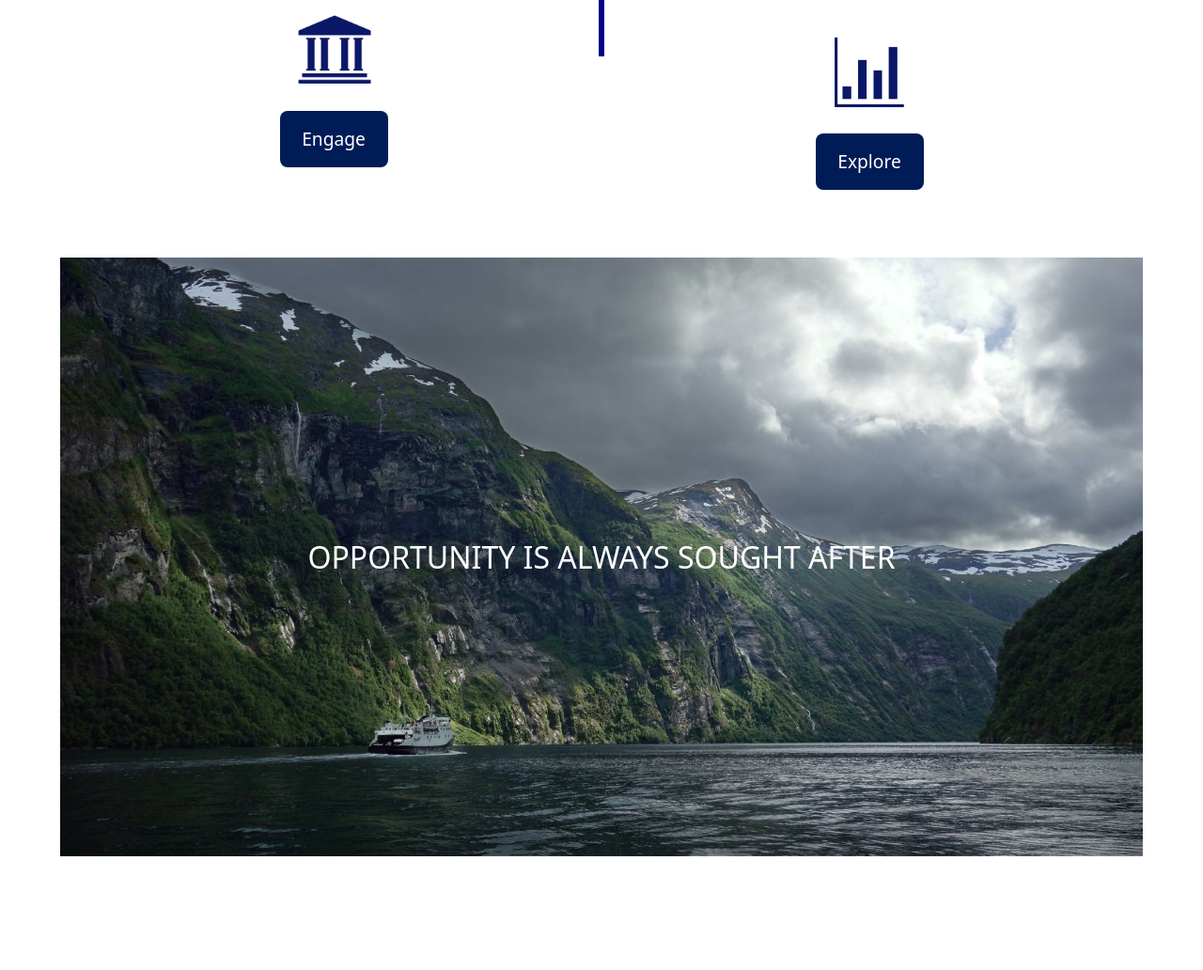
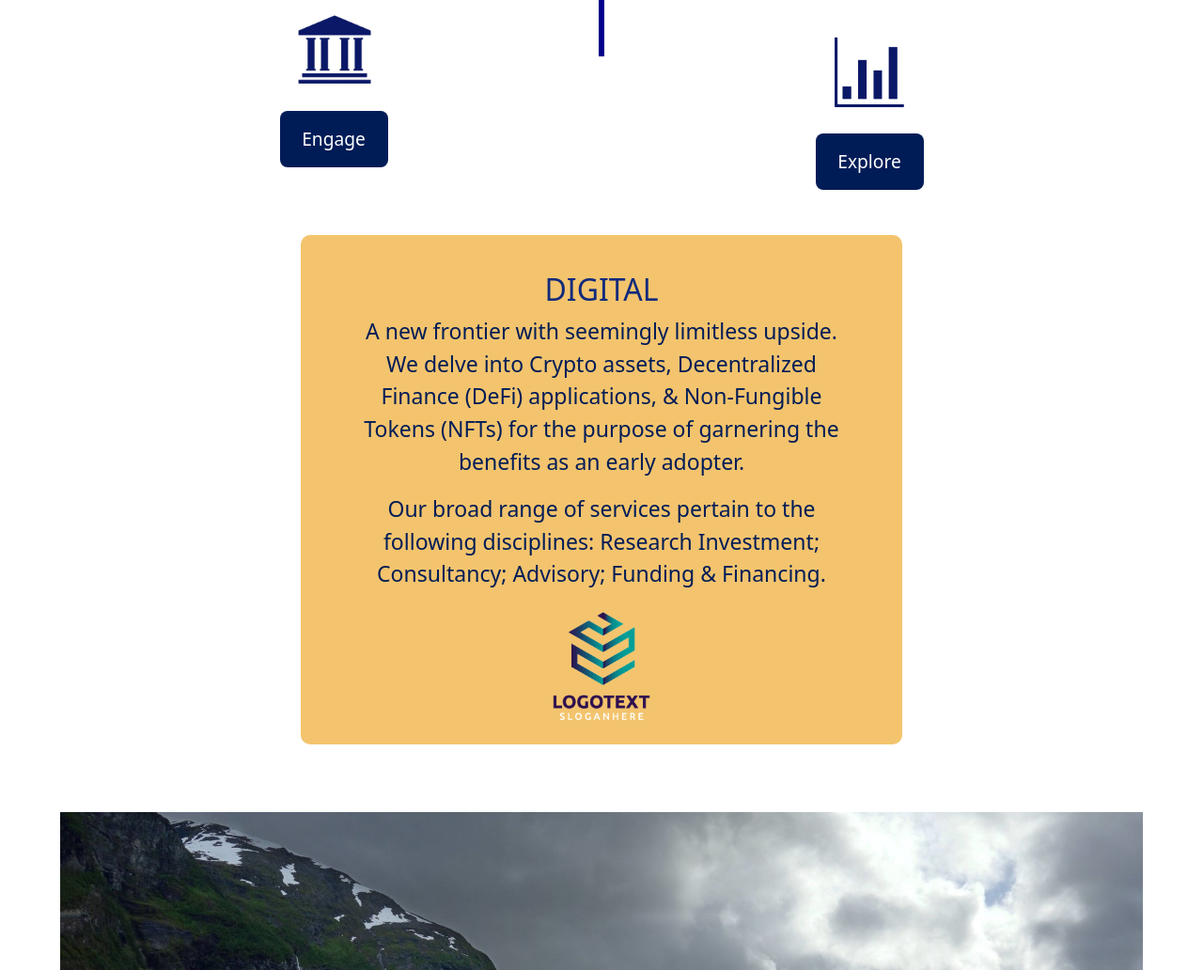
Before and after one commit to John-HAJJAR/capb, a PHP site: page / in a window 1280 px wide; the page is wider, and only the part inside the window is pictured. Shown: the part 2659-3691 px from the top of that part at 94% size. Run offline with PHP 8.4, Linux system fonts and the light colour scheme; some libraries are stand-ins or nearby versions.

Commit message:
new div done

```diff
--- a/index.php
+++ b/index.php
@@ -104,6 +104,33 @@
       </div>
     </div>
   </section>
+
+  <br><br>
+  <section>
+  <div class="container-newdiv">
+    <div class="s5-newdiv">
+        <h2 class="h2-newdiv" align="center">DIGITAL</h2>
+        <p align="center">
+        A new frontier with seemingly limitless upside.
+        We delve into Crypto assets, Decentralized
+        Finance (DeFi) applications, & Non-Fungible
+        Tokens (NFTs) for the purpose of garnering the
+        benefits as an early adopter.
+        </p>
+        <p align="center">
+        Our broad range of services pertain to the
+        following disciplines: Research Investment;
+        Consultancy; Advisory; Funding & Financing.
+        </p>
+        <div class="newdiv-img">
+        <img src="imgs/sample logo.png" width="25%">
+        </div>
+    </div>
+</div>
+
+  </section>
+
+
 
   <br><br><br>
     <!-- SECTION 5 -->
--- a/stylesheet.css
+++ b/stylesheet.css
@@ -1751,7 +1751,8 @@ h2{
 
 
 .container-newdiv{
-  width: 100%;
+  width: 50vw;
+  margin: auto ;
 }
 
 .h2-newdiv{
@@ -1760,16 +1761,13 @@ h2{
 
 .s5-newdiv{
   color: #001C57;
-  /* width: 50%; */
-  position: absolute;
-  left:50%;
-  top:50%;
-  transform: translate(-50%, -50%);
+  position: relative;
+  margin: auto;
   background-color:rgb(243, 196, 109);
-  padding: 4%;
+  padding: 10%;
   border:none;
   border-radius: 10px;
-  font-size: 2vw;
+  font-size: 1.8vw;
 }
 
 .newdiv-img {
@@ -1794,7 +1792,8 @@ margin-bottom: -10%;
   margin-bottom: 0%;
 }
 
-
+.container-newdiv{
+ width: 100%;
 }
 
 /* END NEW DIV */
```
